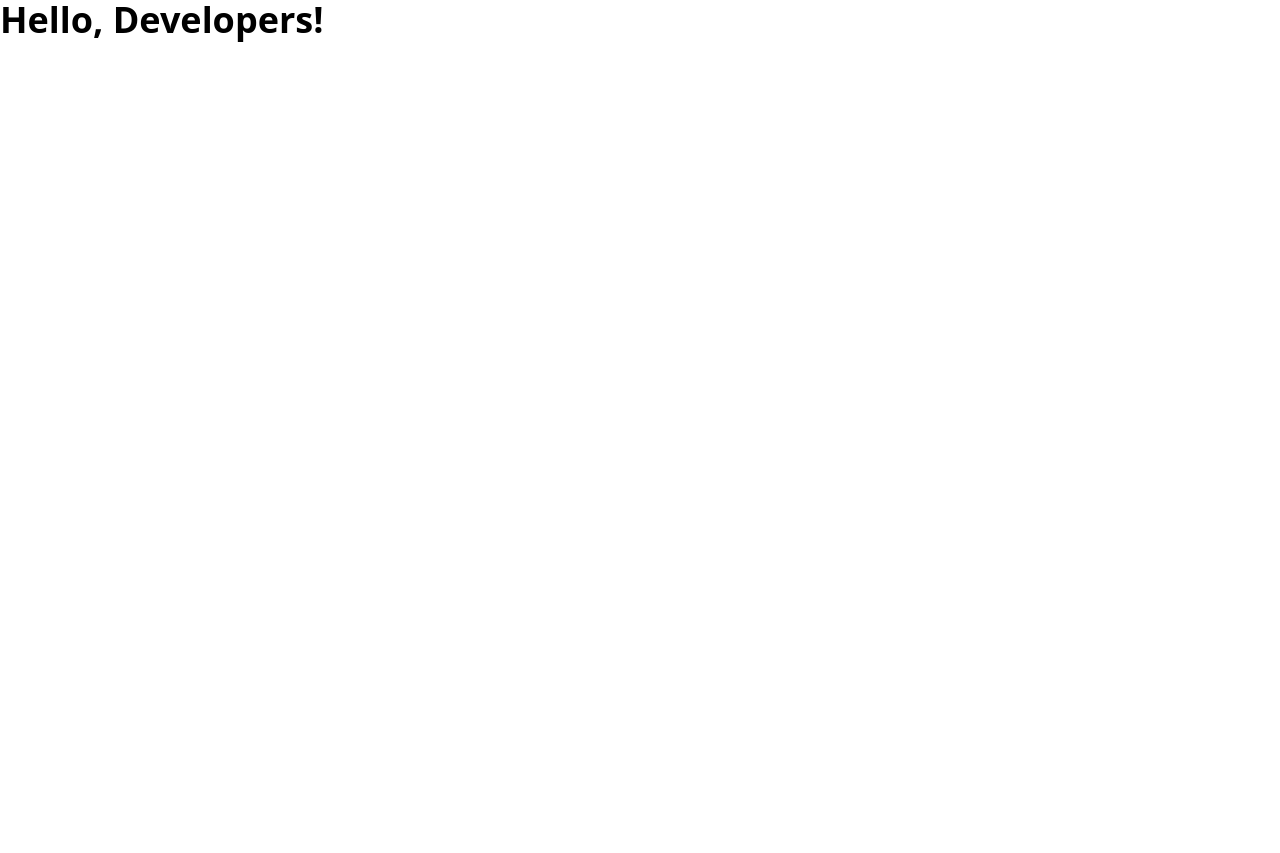
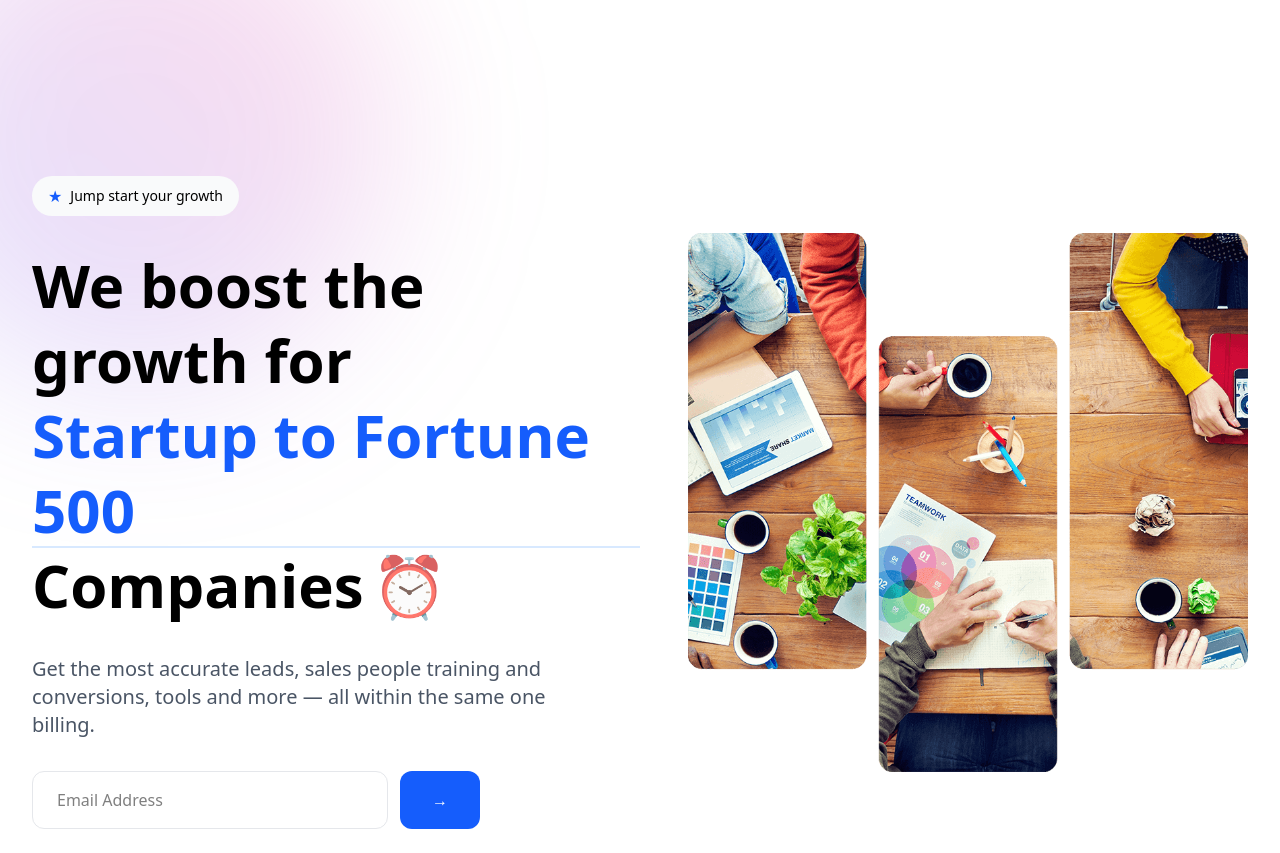
Before and after one commit to Dewmini-Kaveesha/modern-business-landing-page, a React (Vite) app: page / in a window 1280 px wide. Before the commit the page ends 800 px from the top, so only its background shows below. Built offline with nearby package versions, Linux system fonts and the light colour scheme.

Commit message:
Add hero-section

```diff
--- a/src/App.jsx
+++ b/src/App.jsx
@@ -1,13 +1,20 @@
 
+import Hero from './components/Hero'
 import './App.css'
 
 function App() {
 
 
   return (
-    <>
-      <h1 className='text-4xl font-bold'>Hello, Developers!</h1>
-    </>
+
+      <main className="relative min-h-screen overflow-x-hidden">
+        <div className="absolute -top-28 -left-28 w-[500px] h-[500px] bg-gradient-to-tr from-indigo-500/20 to-pink-500/20 rounded-full blur-[80px] -z-10"></div>
+          <div className="overflow-hidden">
+            <Hero />
+          </div>
+      </main>
+
+
   )
 }
 
--- /dev/null
+++ b/src/components/Hero.jsx
@@ -0,0 +1,54 @@
+import React from 'react'
+import heroImage from "../assets/hero-image.png"
+
+const Hero = () => {
+  return (
+    <section className='container mx-auto flex flex-col md:flex-row justify-between items-center pt-44 pb-6 px-4 sm:px-6 lg:px-8'>
+
+        {/* Left Side */}
+        <div className="w-full md:w-1/2 space-y-8">
+        {/* star */}
+            <div className="flex items-center gap-2 bg-gray-50 w-fit px-4 py-2 rounded-full hover:bg-gray-100 transition-colors cursor-pointer group">
+                <span className="text-blue-600 group-hover:text-amber-600 group-hover:scale-110 transition-transform">★</span>
+                <span className="text-sm font-medium">Jump start your growth</span>
+            </div>
+            <h1 className="text-4xl md:text-5xl lg:text-6xl font-bold leading-tight">
+                We boost the growth for
+                <span className='text-blue-600 relative inline-block'>
+                     Startup to Fortune 500
+                     <span className="absolute bottom-0 left-0 w-full  h-0.5 bg-blue-200/60"></span>
+                </span>
+                    Companies
+                <span className='inline-block ml-2 animate-pulse'>⏰</span>
+            </h1>
+
+            <p className="text-gray-600 text-lg md:text-xl max-w-xl">Get the most accurate leads, sales people training and conversions, tools and more — all within the same one billing.
+            </p>
+
+            <div className='flex gap-3 max-w-md'>
+                <input
+                type="email"
+                placeholder='Email Address'
+                className='flex-1 px-6 py-4 border border-gray-200 rounded-xl focus:outline-none focus:border-blue-600
+                focus:ring-2 focus:ring-blue-100 transition-all' />
+
+                <button className="bg-blue-600 text-white px-8 py-4 rounded-xl hover:bg-blue-700 cursor-pointer
+                 transition-all hover:shadow-lg hover:shadow-blue-300 ">→</button>
+            </div>
+
+        </div>
+
+        {/* Right Side */}
+        <div className="w-full md:w-1/2 mt-16 md:mt-0 pl-0 md:pl-12">
+            <div>
+                <img src={heroImage} alt="hero image" className='rounded-lg relative z-10 hover:scale-[1.02]
+                transition-transform duration-300' />
+            </div>
+
+
+        </div>
+    </section>
+  )
+}
+
+export default Hero
```
Also changed, not shown: src/assets/hero-image.png (added).
